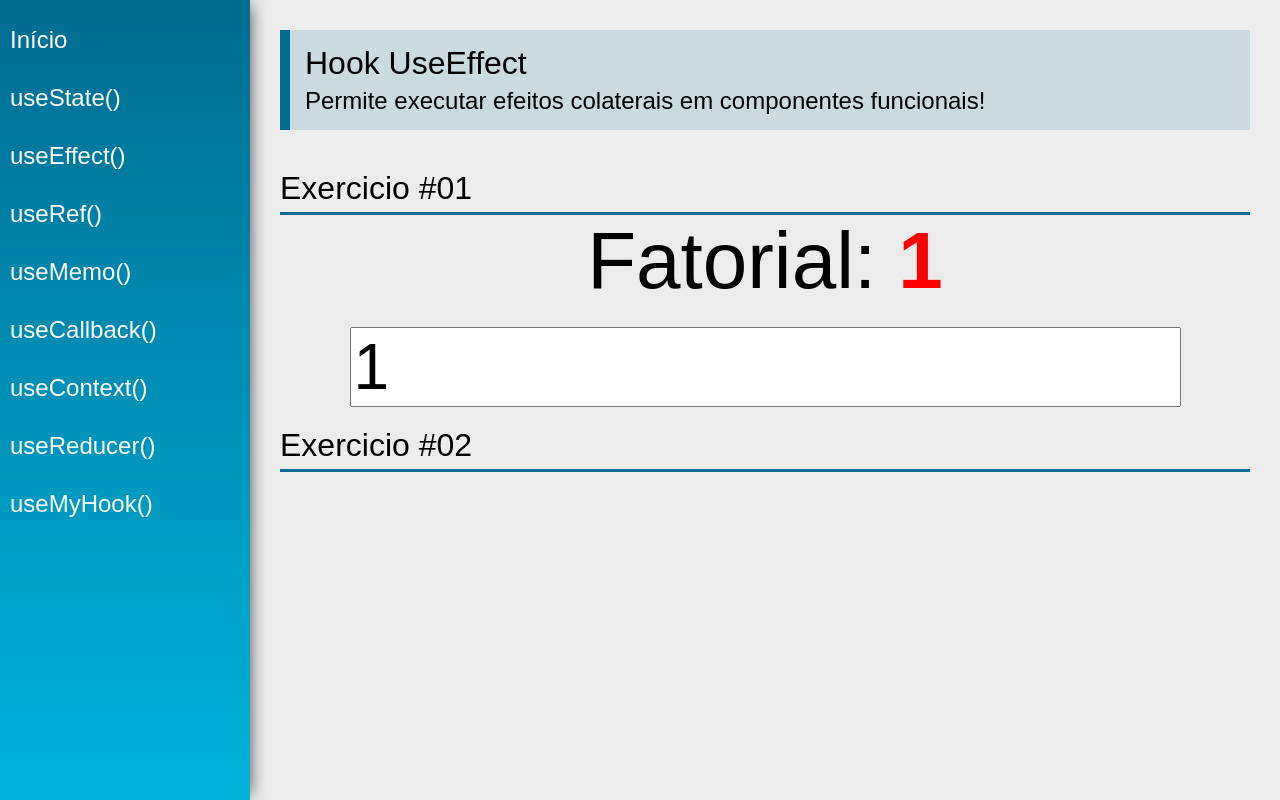
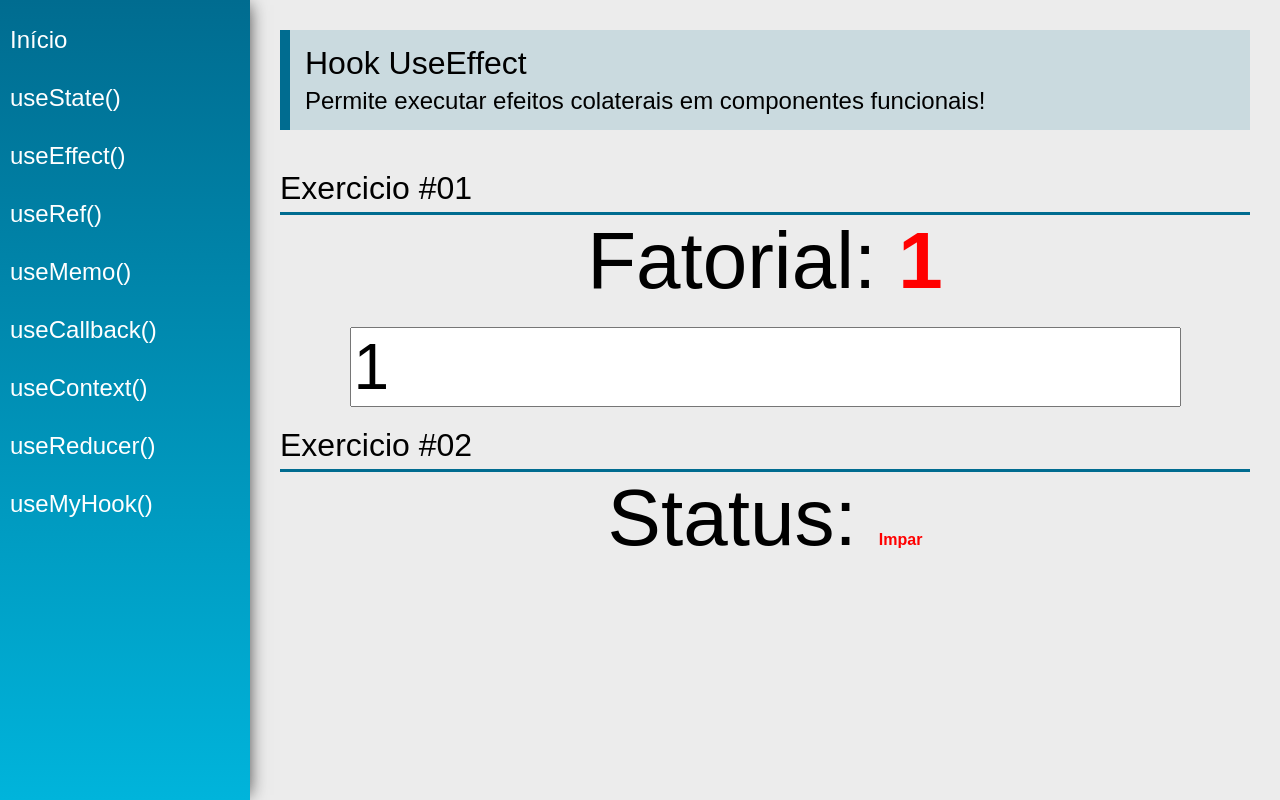
Before and after one commit to Ricardo-Lucena-Clear/-React-Hooks, a React (Create React App) app: page /useEffect in a window 1280 px wide. Built offline with nearby package versions, Linux system fonts and the light colour scheme.

Commit message:
useEffect Challenge

```diff
--- a/src/views/examples/UseEffect.jsx
+++ b/src/views/examples/UseEffect.jsx
@@ -2,46 +2,59 @@
 import PageTitle from '../../components/layout/PageTitle'
 import SectionTitle from '../../components/layout/SectionTitle'
 
-function calcFatorial (num){
-    const n= parseInt(num)
-    if (n< 0) return -1
-    if(n===0) return 1
-    return calcFatorial(n-1)* n
+function calcFatorial(num) {
+    const n = parseInt(num)
+    if (n < 0) return -1
+    if (n === 0) return 1
+    return calcFatorial(n - 1) * n
 }
 
 const UseEffect = (props) => {
     const [number, setNumber] = useState(1)
     const [fatorial, setFatorial] = useState(1)
 
-    useEffect(function(){
+    //Ex: 01
+    useEffect(function () {
         setFatorial(calcFatorial(number))
     }, [number])
 
-    useEffect(function(){
-        if(fatorial > 1000000){
-            document.title= "Eita!!!"
+    useEffect(function () {
+        if (fatorial > 1000000) {
+            document.title = "Eita!!!"
         }
     }, [fatorial])
+
+    //Ex: 02
+    const [status, setStatus] = useState("Impar")
+
+    useEffect(function () {
+        setStatus(number % 2 === 0 ? "Par" : "Impar")
+    }, [number])
+
+
     return (
         <div className="UseEffect">
             <PageTitle
                 title="Hook UseEffect"
                 subtitle="Permite executar efeitos colaterais em componentes funcionais!"
             />
-            <SectionTitle title = "Exercicio #01"/>
+            <SectionTitle title="Exercicio #01" />
             <div className="center">
                 <div>
-                <span className="text">Fatorial: </span>
-                <span className="text red">{fatorial === -1 ? "Não existe" : fatorial}</span>
+                    <span className="text">Fatorial: </span>
+                    <span className="text red">{fatorial === -1 ? "Não existe" : fatorial}</span>
                 </div>
                 <input type="number" className="input"
                     value={number}
                     onChange={e => setNumber(e.target.value)}
                 />
             </div>
-            <SectionTitle title = "Exercicio #02"/>
+            <SectionTitle title="Exercicio #02" />
             <div className="center">
-
+                <div>
+                    <span className="text">Status: </span>
+                    <span className="tex red">{status}</span>
+                </div>
             </div>
         </div>
     )
```
